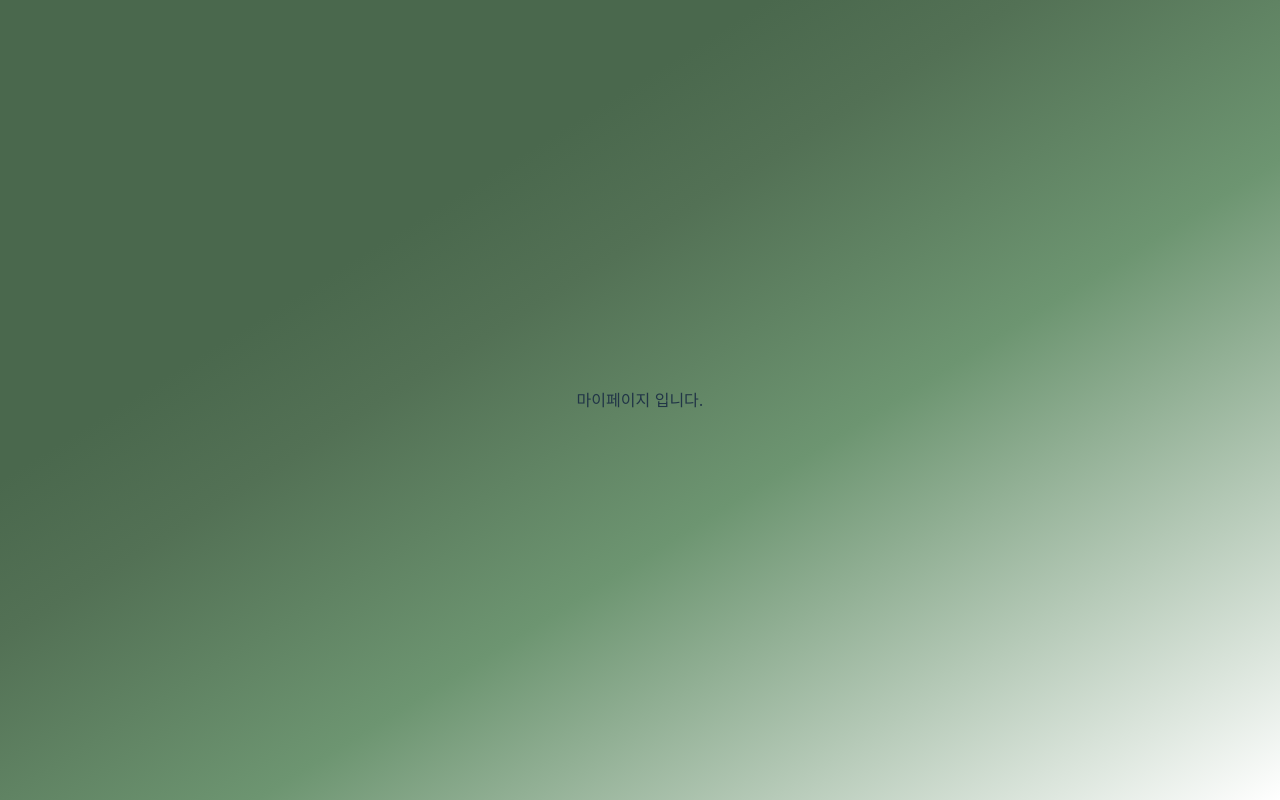
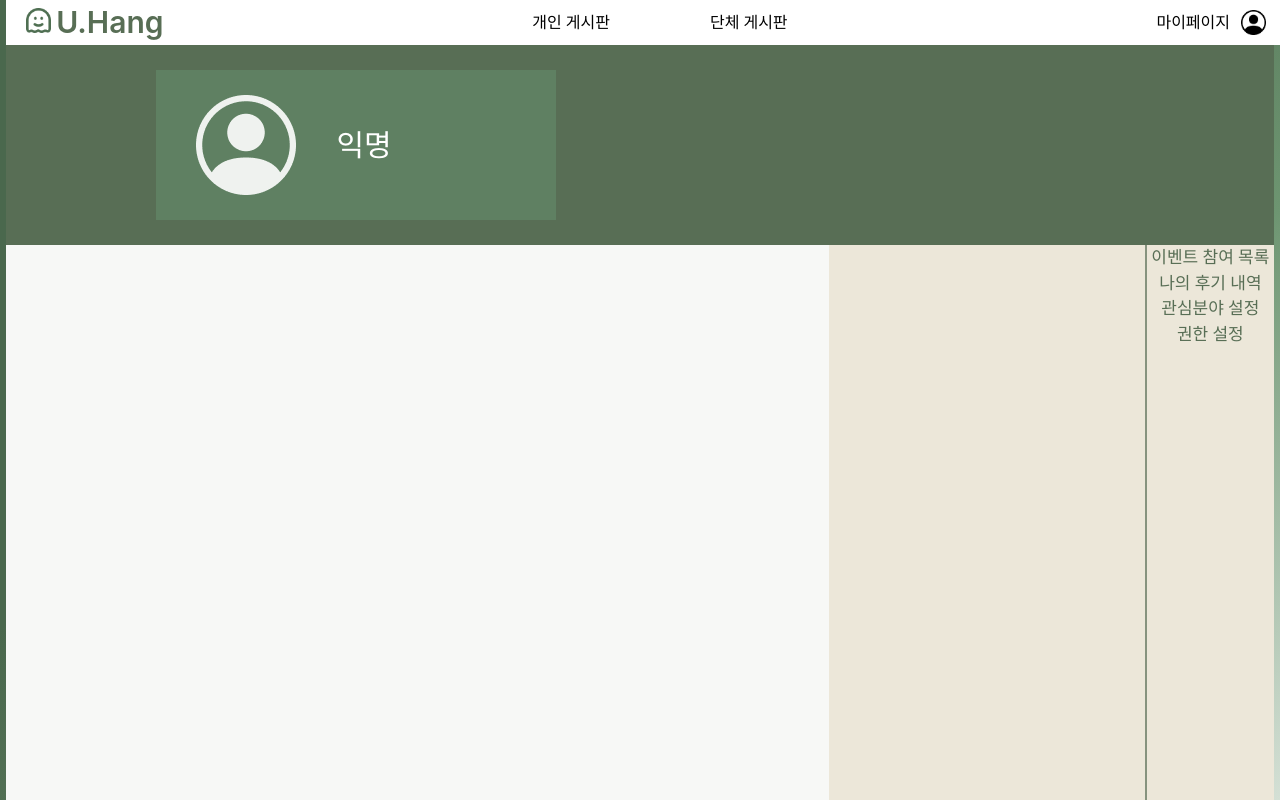
Before and after one commit to Team-U-Hang/28th_2_webian_u-hang_Front, a React (Vite) app: page /mypage in a window 1280 px wide. Shown: the top 800 px of the page. Built offline with nearby package versions, Linux system fonts and the light colour scheme.

Commit message:
Feat: 마이페이지 틀 추가

```diff
--- a/src/pages/group-event-search.jsx
+++ b/src/pages/group-event-search.jsx
@@ -116,6 +116,9 @@ const SearchBar = styled.form`
         font-size: 1.1rem;
         font-weight: 600;
         outline: none;
+    }
+    input::placeholder{
+        color: gray;
     }
     input::-ms-clear, input::-ms-reveal{
         display: none;
--- a/src/pages/mypage.jsx
+++ b/src/pages/mypage.jsx
@@ -1,7 +1,95 @@
+import styled from "styled-components"
+import NavBar from "../components/navBar";
+import COLOR from "../utils/color";
+import myProfile from "../assets/MyProfile.png";
+
+const Wrapper = styled.div`
+    width: 99vw; //부모는 뷰포트 길이로 계산됨
+    display: flex;
+    flex-direction: column;
+    justify-content: center;
+`;
+
+const Section1 = styled.div`
+    margin-top: 45px;
+    height: 200px;
+    background-color: ${COLOR.green};
+    display: flex;
+    align-items: center;
+`;
+
+const MyInfo = styled.div`
+    width: 400px;
+    height: 150px;
+    background-color: #5F8062;
+    margin-left: 150px;
+    display: flex;
+    align-items: center;
+    justify-content: start;
+    img{
+        margin-left: 10%;
+    }
+    label{
+        color: white;
+        font-weight: 600;
+        font-size: 30px;
+        margin-left: 10%;
+    }
+`;
+
+const Section2 = styled.div`
+    display: flex;
+    flex-direction: row;
+    height: 100vh;
+    background-color: ${COLOR.white};
+`;
+
+const MyCalender = styled.div`
+    width: 65%;
+    height: 100vh;
+`;
+
+const MyList = styled.div`
+    width: 25%;
+    height: 100vh;
+    background-color: #e9e3d0c4;
+    border-right: 2px solid #586e55af;
+`;
+
+const MyNav = styled.div`
+    width: 10%;
+    height: 100vh;
+    background-color: #e9e3d0c4;
+    display: flex;
+    flex-direction: column;
+    text-align: center;
+    color: ${COLOR.green};
+    font-weight: 600;
+    font-size: 17px;
+`;
+
 export default function Mypage(){
     return(
-        <div>
-            마이페이지 입니다.
-        </div>
+        <Wrapper>
+            <NavBar/>
+            <Section1>
+                <MyInfo>
+                    <img src={myProfile}/>
+                    <label>익명</label>
+                </MyInfo>
+            </Section1>
+            <Section2>
+                <MyCalender>
+                </MyCalender>
+                <MyList>
+                </MyList>
+                <MyNav>
+                    <label htmlFor="">이벤트 참여 목록</label>
+                    <label htmlFor="">나의 후기 내역</label>
+                    <label htmlFor="">관심분야 설정</label>
+                    <label htmlFor="">권한 설정</label>
+                </MyNav>
+            </Section2>
+        </Wrapper>
     )
 }
--- a/src/pages/personal-event-search.jsx
+++ b/src/pages/personal-event-search.jsx
@@ -83,6 +83,9 @@ const SearchBar = styled.form`
         font-size: 1.1rem;
         font-weight: 600;
         outline: none;
+    }
+    input::placeholder{
+        color: gray;
     }
     input::-ms-clear, input::-ms-reveal{
         display: none;
```
Also changed, not shown: src/assets/MyProfile.png (added).
